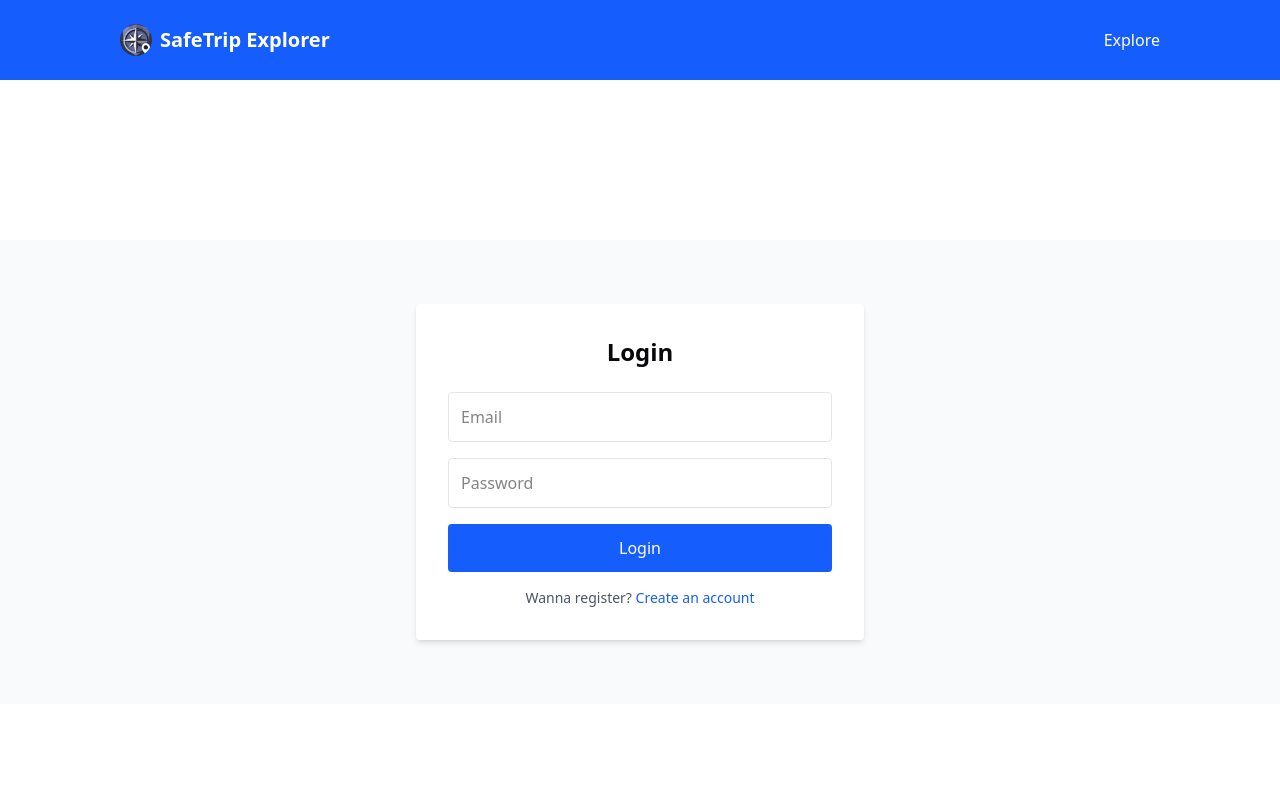
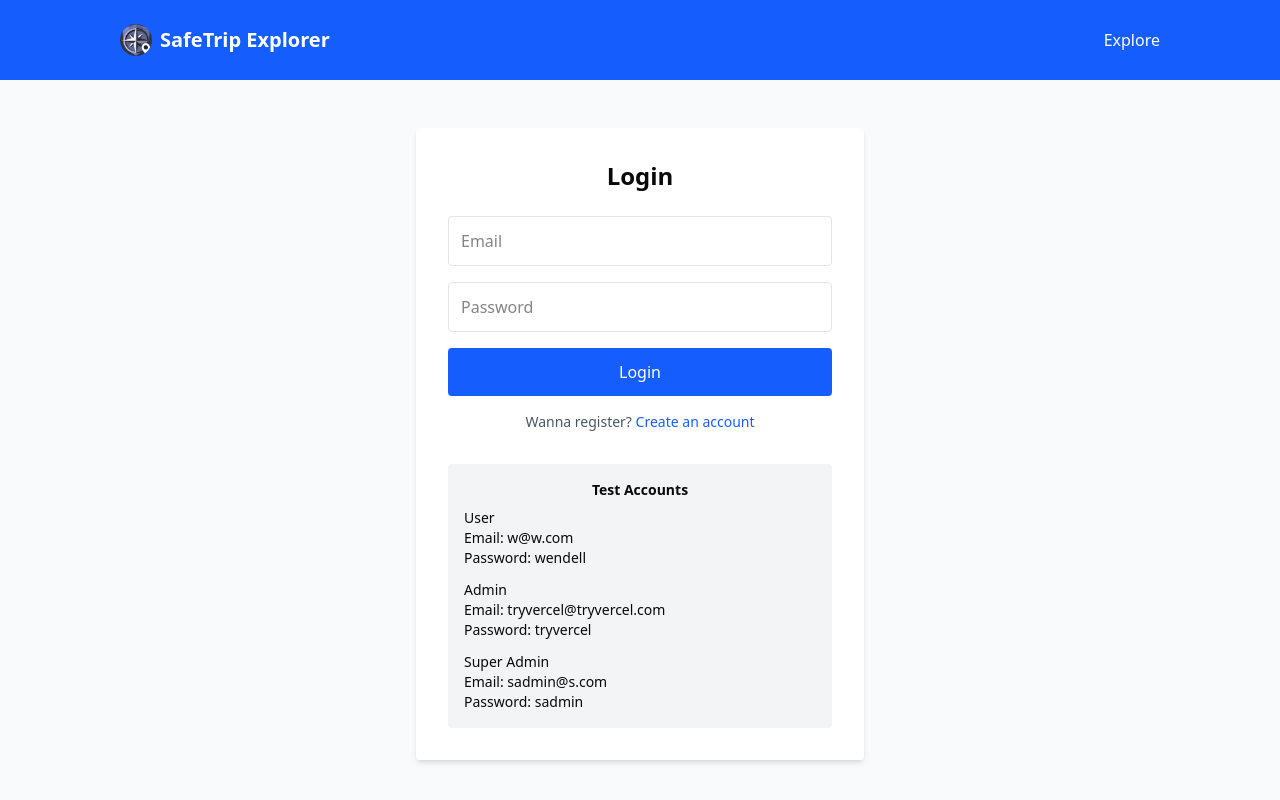
Before and after one commit to wendev27/SafetripExplorerPH, a Next.js app: page /auth/login in a window 1280 px wide. Shown: the top 800 px of the page. Built offline with nearby package versions, Linux system fonts and the light colour scheme; no server answers.

Commit message:
add some test accounts on loginpage for demo

```diff
--- a/src/app/auth/login/page.tsx
+++ b/src/app/auth/login/page.tsx
@@ -32,7 +32,6 @@ export default function LoginPage() {
     if (res?.error) {
       setError(res.error);
     } else {
-      // Get the session to check user role
       const session = await getSession();
 
       if (session?.user?.userRole === "superadmin") {
@@ -40,18 +39,19 @@ export default function LoginPage() {
       } else if (session?.user?.userRole === "admin") {
         router.push("/features/dashboard/admin");
       } else {
-        router.push("/"); // Regular users go to landing page
+        router.push("/");
       }
     }
   };
 
   return (
-    <div className="p-16 my-40 flex items-center justify-center bg-gray-50">
+    <div className="p-12  flex items-center justify-center bg-gray-50">
       <form
         onSubmit={handleSubmit(onSubmit)}
         className="bg-white p-8 rounded shadow-md w-full max-w-md"
       >
         <h1 className="text-2xl font-bold mb-6 text-center">Login</h1>
+
         {error && <p className="text-red-500 mb-4">{error}</p>}
 
         <input
@@ -87,6 +87,30 @@ export default function LoginPage() {
             Create an account
           </Link>
         </p>
+
+        {/* ---------- TEST ACCOUNTS SECTION ---------- */}
+        <div className="mt-8 p-4 bg-gray-100 rounded text-sm">
+          <h2 className="font-semibold mb-2 text-center">Test Accounts</h2>
+
+          <div className="mb-3">
+            <p className="font-medium">User</p>
+            <p>Email: w@w.com</p>
+            <p>Password: wendell</p>
+          </div>
+
+          <div className="mb-3">
+            <p className="font-medium">Admin</p>
+            <p>Email: tryvercel@tryvercel.com</p>
+            <p>Password: tryvercel</p>
+          </div>
+
+          <div>
+            <p className="font-medium">Super Admin</p>
+            <p>Email: sadmin@s.com</p>
+            <p>Password: sadmin</p>
+          </div>
+        </div>
+        {/* ----------------------------------------- */}
       </form>
     </div>
   );
```
